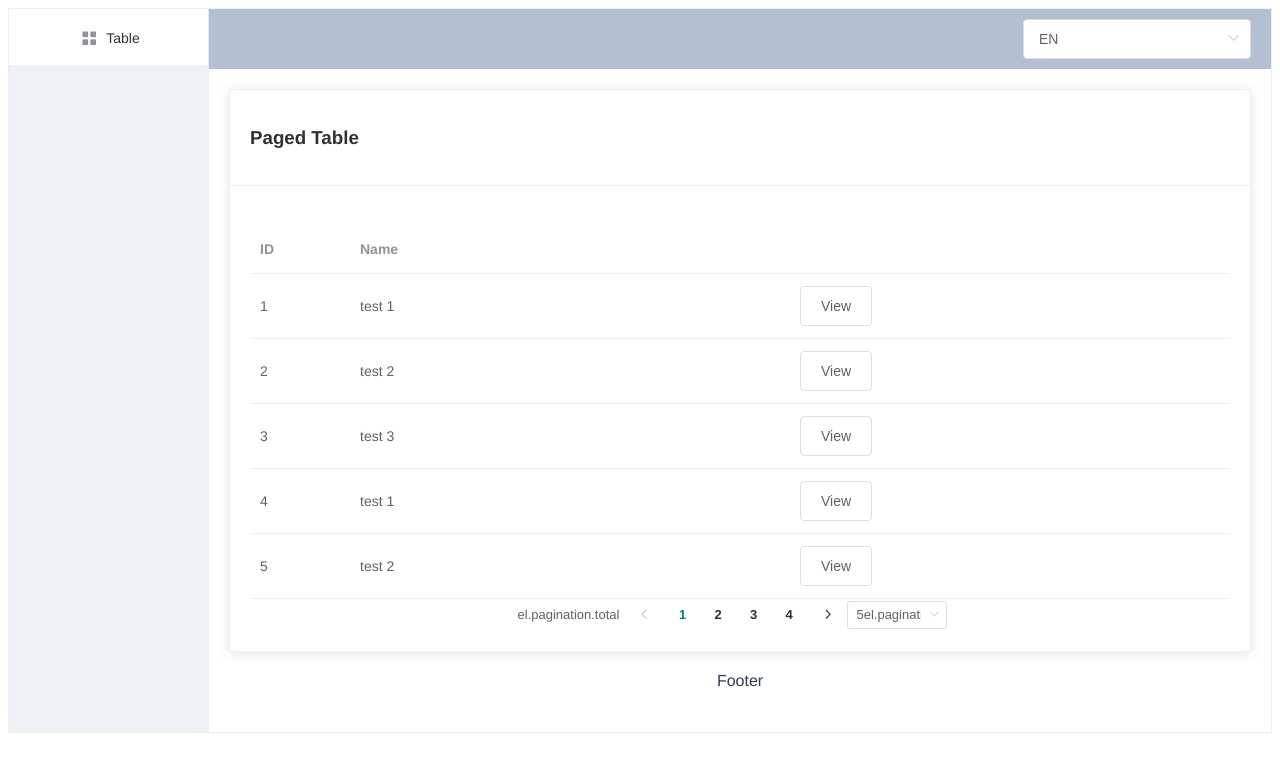
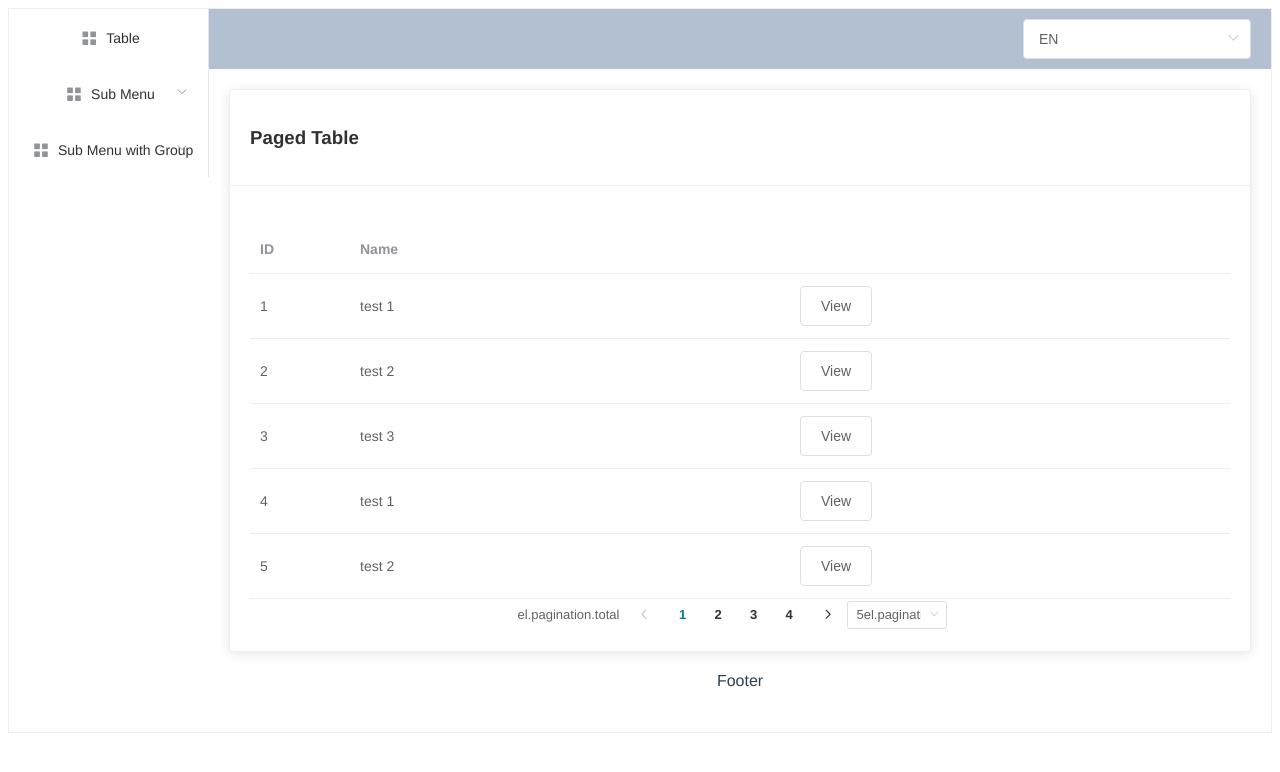
Before and after one commit to WillYuen72/vue-admin-management, a Vue app: page /demo/paged-table in a window 1280 px wide. Shown: the top 772 px of the page. Built offline with nearby package versions, Linux system fonts and the light colour scheme.

Commit message:
Packaging menu component

```diff
--- /dev/null
+++ b/src/components/Menu.vue
@@ -0,0 +1,101 @@
+<template>
+  <el-aside width="200px" v-bind="$attrs" v-on="$listeners">
+    <el-menu v-bind="menuAttrs" @select="select" @open="open" @close="close">
+      <template v-for="(item, index) in menuItems" >
+        <!-- has children -->
+        <el-submenu v-if="hasSubMenu(item.children)"
+                    :key="index"
+                    :index="(item.index || index).toString()">
+
+          <!-- parent menu for sub menu -->
+          <template slot="title">
+            <i v-if="item.needIcon" :class="item.icon || ''"></i>
+            <span>{{ item.name }}</span>
+          </template>
+
+          <template v-for="(subItem, subItemIndex) in item.children">
+            <!-- sub menu with group -->
+            <el-menu-item-group :key="subItemIndex" v-if="subItem.isGroup">
+
+              <!-- group name -->
+              <template slot="title"> {{ subItem.name }}</template>
+              <el-menu-item v-for="(itemInGroup, itemInGroupIndex) in subItem.items"
+                            :key="itemInGroupIndex"
+                            :index="`${item.index || index}-${subItem.index || subItemIndex}-${itemInGroup.index || itemInGroupIndex}`"
+                            @click="goto(itemInGroup)">
+                {{ itemInGroup.name }}
+              </el-menu-item>
+
+            </el-menu-item-group>
+
+            <!-- simple sub menu -->
+            <el-menu-item v-else
+                          :key="subItemIndex"
+                          :index="`${item.index || index}-${subItem.index || subItemIndex}`"
+                          @click="goto(subItem)">
+              {{subItem.name}}
+            </el-menu-item>
+          </template>
+        </el-submenu>
+
+        <!-- level one only -->
+        <el-menu-item v-else :key="index" :index="`${item.index || index}`" @click="goto(item)">
+          <i v-if="item.needIcon" :class="item.icon || ''"></i>
+          <span slot="title">{{ item.name }}</span>
+        </el-menu-item>
+
+      </template>
+    </el-menu>
+  </el-aside>
+</template>
+
+<script>
+import isUndefined from 'lodash/isUndefined'
+import isArray from 'lodash/isArray'
+
+export default {
+  name: 'custom-menu',
+  props: {
+    menuAttrs: {
+      type: Object,
+      required: false,
+      default: function () {
+        return {}
+      }
+    },
+    menuItems: {
+      type: Array,
+      required: true
+    }
+  },
+  methods: {
+    select (index, indexPath) {
+      this.$log.debug('menu select', index, indexPath)
+      this.$emit('select', index, indexPath)
+    },
+    open (index, indexPath) {
+      this.$log.debug('menu open', index, indexPath)
+      this.$emit('open', index, indexPath)
+    },
+    close (index, indexPath) {
+      this.$log.debug('menu close', index, indexPath)
+      this.$emit('close', index, indexPath)
+    },
+    hasSubMenu (children) {
+      return !isUndefined(children) && isArray(children)
+    },
+    goto (menuItem) {
+      this.$log.debug('router', menuItem.path)
+      if (!isUndefined(menuItem.path)) {
+        this.$router.push(menuItem.path)
+      } else {
+        throw new Error(`menu [${menuItem.name}] path is undefined.`)
+      }
+    }
+  }
+}
+</script>
+
+<style>
+
+</style>
--- a/src/layouts/DemoLayout.vue
+++ b/src/layouts/DemoLayout.vue
@@ -1,13 +1,6 @@
 <template>
   <el-container style="height: auto; border: 1px solid #eee">
-    <el-aside width="200px" style="background-color: rgb(238, 241, 246)">
-      <el-menu :default-openeds="[]">
-        <el-menu-item index="1">
-          <i class="el-icon-menu"></i>
-          <span slot="title">Table</span>
-        </el-menu-item>
-      </el-menu>
-    </el-aside>
+    <custom-menu :menuItems="menuItems" @select="selected" ></custom-menu>
 
     <el-container>
       <el-header style="text-align: right; font-size: 12px">
@@ -27,12 +20,70 @@
 </template>
 
 <script>
+import Menu from '../components/Menu'
 import Languages from '../components/selectInput/Languages'
 
 export default {
   name: 'demo-index',
   components: {
-    [Languages.name]: Languages
+    [Languages.name]: Languages,
+    [Menu.name]: Menu
+  },
+  data () {
+    return {
+      menuItems: [
+        {
+          index: 1,
+          needIcon: true,
+          icon: 'el-icon-menu',
+          name: 'Table',
+          path: '/demo/paged-table'
+        },
+        {
+          index: 2,
+          needIcon: true,
+          icon: 'el-icon-menu',
+          name: 'Sub Menu',
+          children: [
+            {
+              index: 1,
+              name: 'Simple Menu 1'
+            }
+          ]
+        },
+        {
+          index: 3,
+          needIcon: true,
+          icon: 'el-icon-menu',
+          name: 'Sub Menu with Group',
+          children: [
+            {
+              index: 1,
+              isGroup: true,
+              name: 'Group 1',
+              items: [
+                {
+                  index: 1,
+                  name: 'Home',
+                  path: '/'
+                }
+              ]
+            },
+            {
+              index: 2,
+              isGroup: true,
+              name: 'Group 2',
+              items: [
+                {
+                  index: 1,
+                  name: 'Sub menu in group 2'
+                }
+              ]
+            }
+          ]
+        }
+      ]
+    }
   },
   methods: {
     selected (index, indexPath) {
--- a/src/router/route/demo.js
+++ b/src/router/route/demo.js
@@ -5,6 +5,10 @@ export default [
     component: () => import(/* webpackChunkName: "paged-table" */ '../../layouts/DemoLayout.vue'),
     children: [
       {
+        path: '',
+        component: () => import(/* webpackChunkName: "paged-table" */ '../../views/demo/table/PagedTable.vue')
+      },
+      {
         path: 'paged-table',
         component: () => import(/* webpackChunkName: "paged-table" */ '../../views/demo/table/PagedTable.vue')
       }
--- a/src/views/Home.vue
+++ b/src/views/Home.vue
@@ -1,7 +1,7 @@
 <template>
   <div>
     <el-row>
-      <router-link to="/demo/paged-table">Demo Table</router-link>
+      <router-link to="/demo">Demo</router-link>
     </el-row>
     <el-row>
       <router-link to="/about">About Us</router-link>
--- a/src/views/demo/table/PagedTable.vue
+++ b/src/views/demo/table/PagedTable.vue
@@ -4,7 +4,7 @@
       <h1>Paged Table</h1>
     </div>
     <div style="margin-top: 20px;">
-      <paged-table :data="data" :columns="columns" :paginationAttrs='paginationAttrs' showActionColumn @size-change="sizeChange">
+      <paged-table :data="data" :columns="columns" :paginationAttrs="paginationAttrs" showActionColumn @size-change="sizeChange">
         <template v-slot:action-column="{ data }">
           <el-button @click="view(data.$index, data.row)">View</el-button>
         </template>
```
